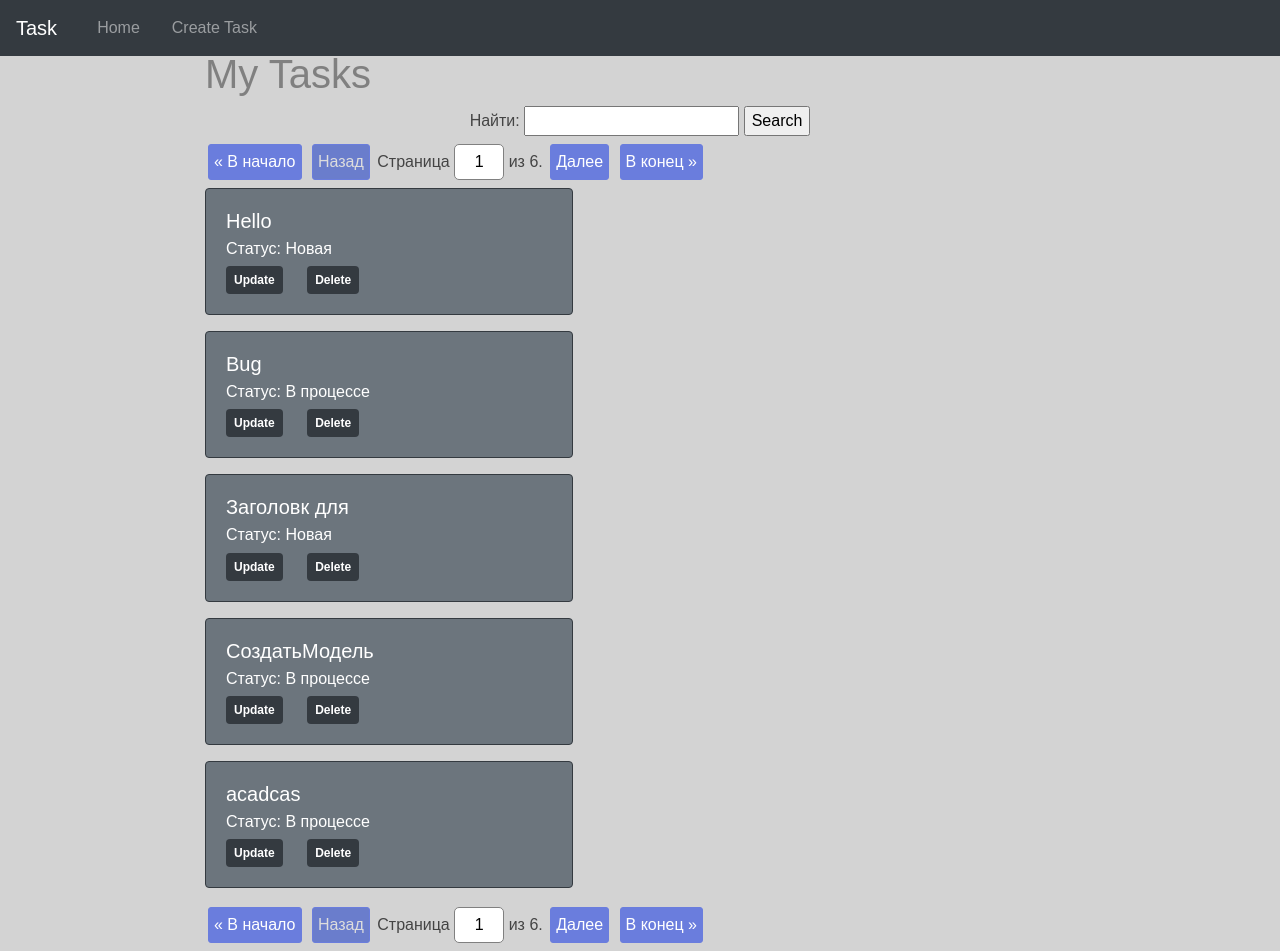
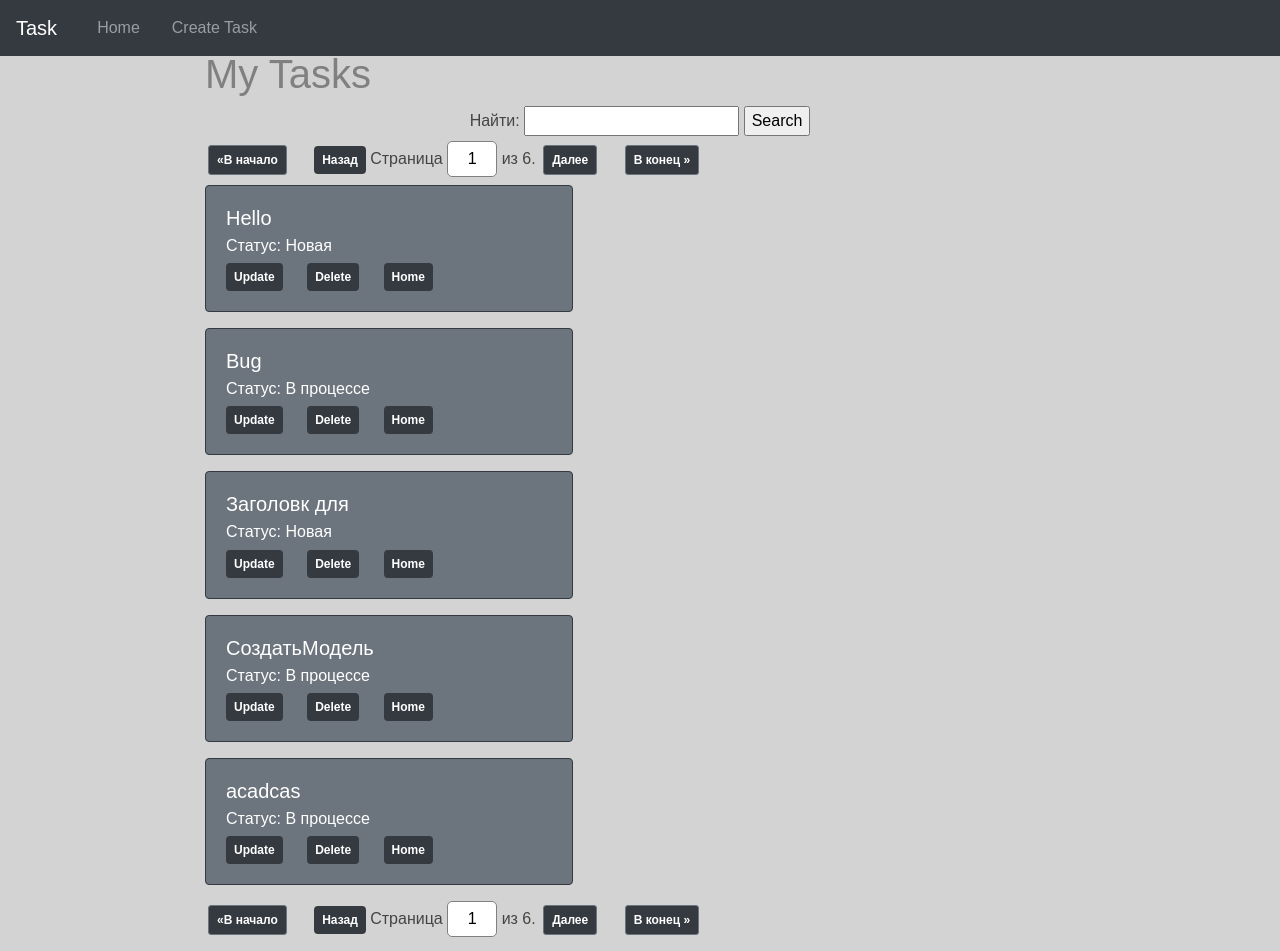
Before and after one commit to Artur1303/homework49, a Django app: page / in a window 1280 px wide. Run offline with Django 3.2, Linux system fonts and the light colour scheme; data comes from the database, SQL or seed files in the repository; some libraries are stand-ins or nearby versions.

Commit message:
Добавленна  стилизация  кнопок пагинации

```diff
--- a/source/webapp/static/css/style.css
+++ b/source/webapp/static/css/style.css
@@ -93,31 +93,36 @@ body {
 }
 
 .pagination {
+
     text-align: center;
 }
 .pagination a, .pagination .page-disabled {
     display: inline-block;
-border: solid 1px #6a7ddd;
+    border: solid 1px #6c757d;
     border-radius: 3px;
     padding: 5px;
     margin: 3px;
 }
-.pagination a {
-background: #6a7ddd;
-color: white;
-text-decoration: none;
-}
+
+/*.pagination a {*/
+/*    background: #6a7ddd;*/
+/*    color: white;*/
+/*    text-decoration: none;*/
+/*}*/
 .pagination a:hover {
-background: #6a7dff;
+    background: #6c757d;
     text-decoration: underline;
 }
+
 .pagination .page-disabled {
     background: #6a7dcc;
     color: #dddddd
 }
+
 .pagination .current-page {
     display: inline-block;
 }
+
 .pagination .current-page input {
     width: 50px;
     padding: 5px 7px;
@@ -125,4 +130,5 @@ font-size: inherit;
     border-radius: 5px;
     text-align: center;
     border: solid 1px gray;
+
 }
--- a/source/webapp/templates/index.html
+++ b/source/webapp/templates/index.html
@@ -5,9 +5,11 @@
 {% block content %}
     <h1 class="my" >My Tasks</h1>
     {% include 'partial/simple_search.html' %}
-     {% if is_paginated %}
-{% include 'partial/pagination.html' %}
+    {% if is_paginated %}
+   {% include 'partial/pagination.html' %}
 {% endif %}
+
+
     {% for task in tasks %}
         <div class="card border-dark text-white bg-secondary mb-3" style="max-width: 23rem;">
   <div class="card-body">
@@ -15,11 +17,15 @@
     <h6 class="card-subtitle mb-2 text-white">Статус: {{ task.status }}</h6>
     <a href="{% url 'task_update' task.pk %}" class="card-link badge badge-dark p-2  text-white">Update</a>
     <a href="{% url 'task_delete' task.pk %}" class="card-link badge badge-dark p-2 text-white">Delete</a>
+    <a href="{% url 'index' %}" class="card-link badge badge-dark p-2 text-white">Home</a>
 
   </div>
 </div>
+
     {% endfor %}
     {% if is_paginated %}
    {% include 'partial/pagination.html' %}
 {% endif %}
+
+
 {% endblock %}
--- a/source/webapp/templates/partial/pagination.html
+++ b/source/webapp/templates/partial/pagination.html
@@ -1,22 +1,24 @@
 <div class="pagination">
     <span class="step-links">
-        <a href="?{% if query %}{{ query }}&{% endif %}page=1">&laquo; В начало</a>
+        <a href="?{% if query %}{{ query }}&{% endif %}page=1" class="card-link badge badge-dark p-2 text-white" >&laquo;В начало</a>
         {% if page_obj.has_previous %}
-            <a href="?{% if query %}{{ query }}&{% endif %}page={{ page_obj.previous_page_number }}">Назад</a>
+            <a href="?{% if query %}{{ query }}&{% endif %}page={{ page_obj.previous_page_number }}" class="card-link badge badge-dark p-2  text-white" >Назад</a>
         {% else %}
-            <span class="page-disabled">Назад</span>
+            <span class="card-link badge badge-dark p-2 text-white">Назад</span>
         {% endif %}
+
         <form class="current-page" method="get">
             <label for="page">
                 Страница <input type="text" name="page" id="page" value="{{ page_obj.number }}">
                 из {{ page_obj.paginator.num_pages }}.
             </label>
         </form>
+
         {% if page_obj.has_next %}
-            <a href="?{% if query %}{{ query }}&{% endif %}page={{ page_obj.next_page_number }}">Далее</a>
+            <a href="?{% if query %}{{ query }}&{% endif %}page={{ page_obj.next_page_number }}" class="card-link badge badge-dark p-2 text-white">Далее</a>
         {% else %}
-            <span class="page-disabled">Далее</span>
+            <span class="card-link badge badge-dark p-2 text-white">Далее</span>
         {% endif %}
-        <a href="?{% if query %}{{ query }}&{% endif %}page={{ page_obj.paginator.num_pages }}">В конец &raquo;</a>
+        <a href="?{% if query %}{{ query }}&{% endif %}page={{ page_obj.paginator.num_pages }}" class="card-link badge badge-dark p-2 text-white" >В конец &raquo;</a>
     </span>
 </div>
```
Lines whose indentation alone changed are shown as unchanged.
